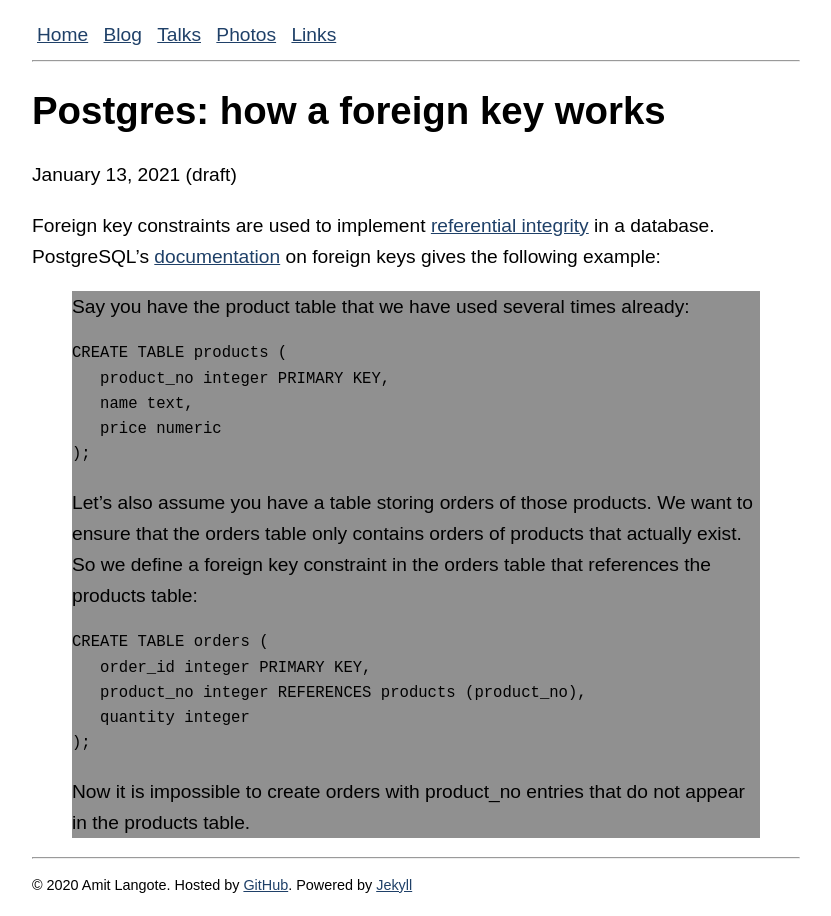
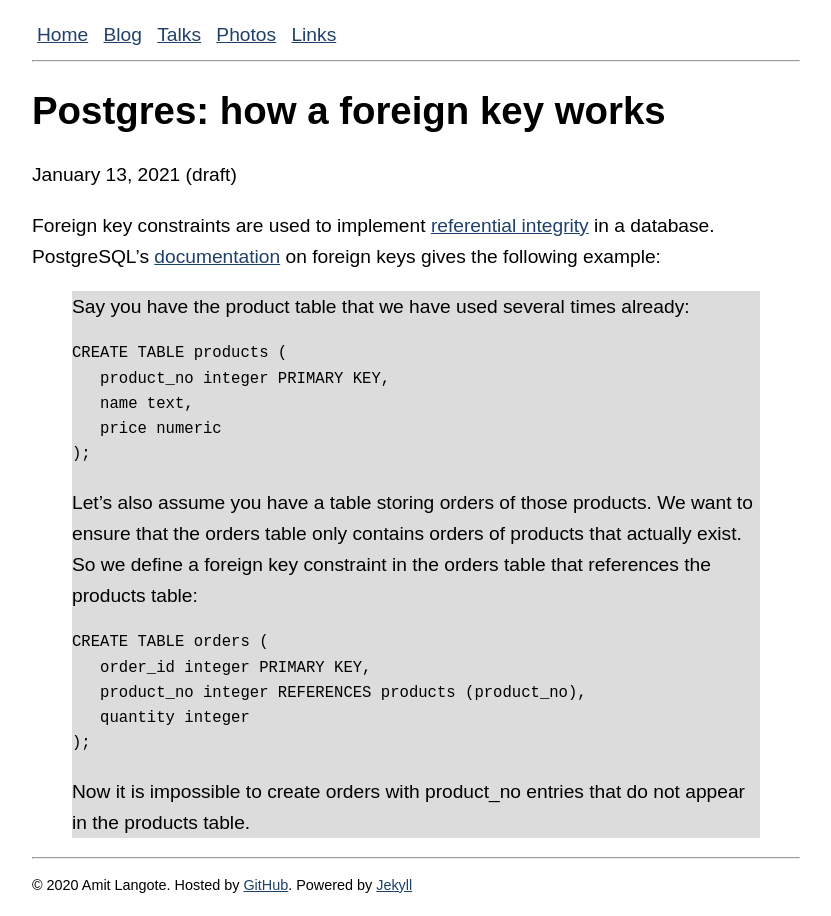
Before and after one commit to amitlan/website, a Jekyll site: the page built from _posts/2021-01-13-pg-fkey.md, in a window 1280 px wide. Shown: the whole page, without its empty margins (224-1055 px from the left). Built offline with Jekyll 4.4.1, drawn with Linux system fonts in a browser that asks for light colours.

Commit message:
css-blockquote-style

```diff
--- a/styles/global.css
+++ b/styles/global.css
@@ -3,8 +3,9 @@ a{
 }
 
 blockquote {
-	background-color:#909090;
+	background-color:#DCDCDC;
 	font-size: '8px'
+	margin: 20px
 }
 
 nav a, footer div a{
```
